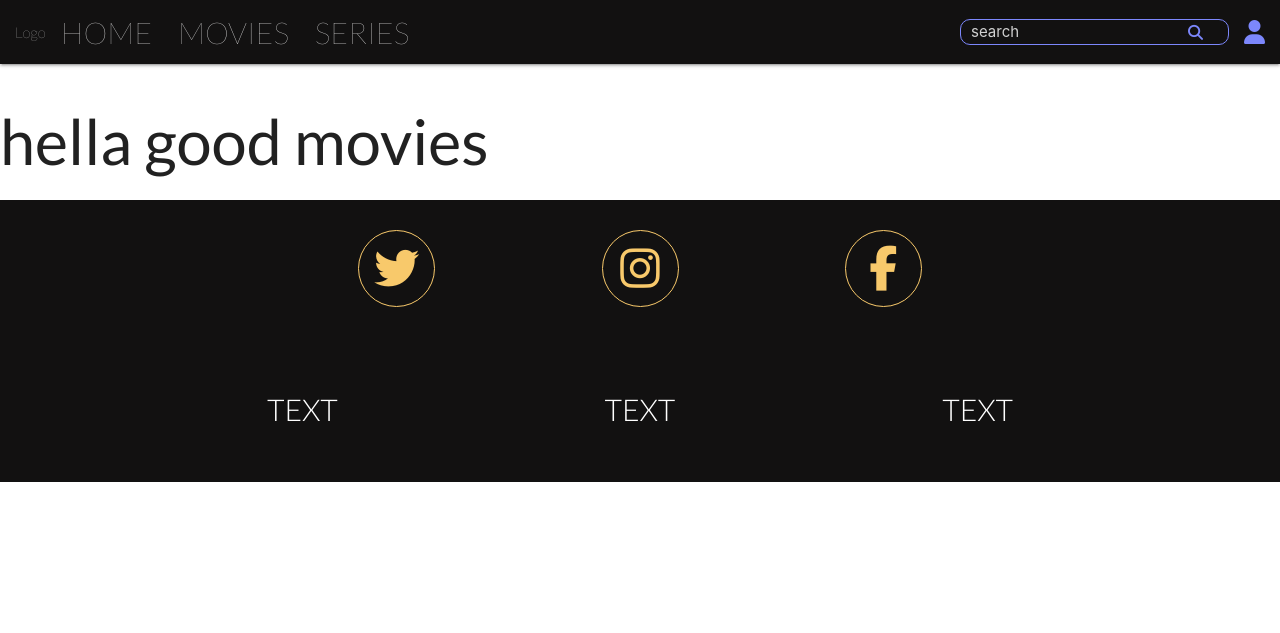
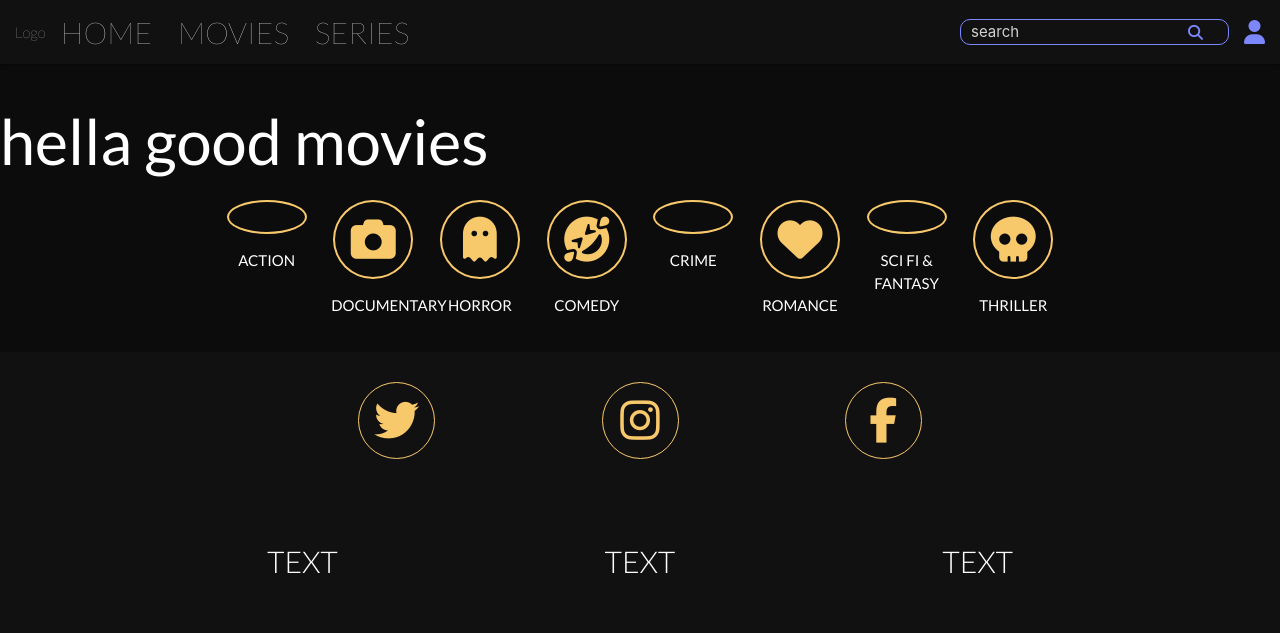
Before and after one commit to RasmusPJustesen/secondopinion, a PHP site: page / in a window 1280 px wide. Shown: the top 633 px of the page. Run offline with PHP 8.4, Linux system fonts and the light colour scheme; some libraries are stand-ins or nearby versions.

Commit message:
added genres

```diff
--- a/assets/styles/styles.css
+++ b/assets/styles/styles.css
@@ -2,6 +2,8 @@ body {
     margin: 0;
     padding: 0;
     font-family: var(--font);
+    background-color: var(--color-background);
+    color: white;
 }
 
 :root {
@@ -95,7 +97,36 @@ nav .second-nav i {
 
 
 
+/* GENRES STARTS */
+.genres {
 
+}
+
+.genres div {
+    display: flex;
+    flex-direction: column;
+    justify-content: center;
+}
+
+.genres div i {
+    margin: 0 auto;
+    width: 80px;
+    padding: 15px;
+    border: 2px solid var(--color-yellow-light);
+    border-radius: 50%;
+    display: flex;
+    justify-content: center;
+    align-items: center;
+    font-size: 3em;
+    color: var(--color-yellow-light);
+}
+
+.genres div p {
+    font-size: 1em;
+    text-align: center;
+    text-transform: uppercase;
+}
+/* GENRES ENDS */
 
 
 /* FOOTER STARTS */
--- a/template/genres.php
+++ b/template/genres.php
@@ -1,10 +1,33 @@
-<div>
-    <i></i>
-    <i></i>
-    <i></i>
-    <i></i>
-    <i></i>
-    <i></i>
-    <i></i>
-    <i></i>
+<div class="genres row">
+    <div class="col l1 offset-l2">
+        <i class="fas fa-swords"></i>
+        <p>Action</p>
+    </div>
+    <div class="col l1">
+        <i class="fas fa-camera"></i>
+        <p>Documentary</p>
+    </div>
+    <div class="col l1"><i class="fas fa-ghost"></i>
+        <p>Horror</p>
+    </div>
+    <div class="col l1">
+        <i class="fas fa-grin-squint-tears"></i>
+        <p>Comedy</p>
+    </div>
+    <div class="col l1">
+        <i class="fas fa-siren-on"></i>
+        <p>Crime</p>
+    </div>
+    <div class="col l1">
+        <i class="fas fa-heart"></i>
+        <p>Romance</p>
+    </div>
+    <div class="col l1">
+        <i class="fas fa-alien"></i>
+        <p>Sci fi & fantasy</p>
+    </div>
+    <div class="col l1">
+        <i class="fas fa-skull"></i>
+        <p>Thriller</p>
+    </div>
 </div>
```
